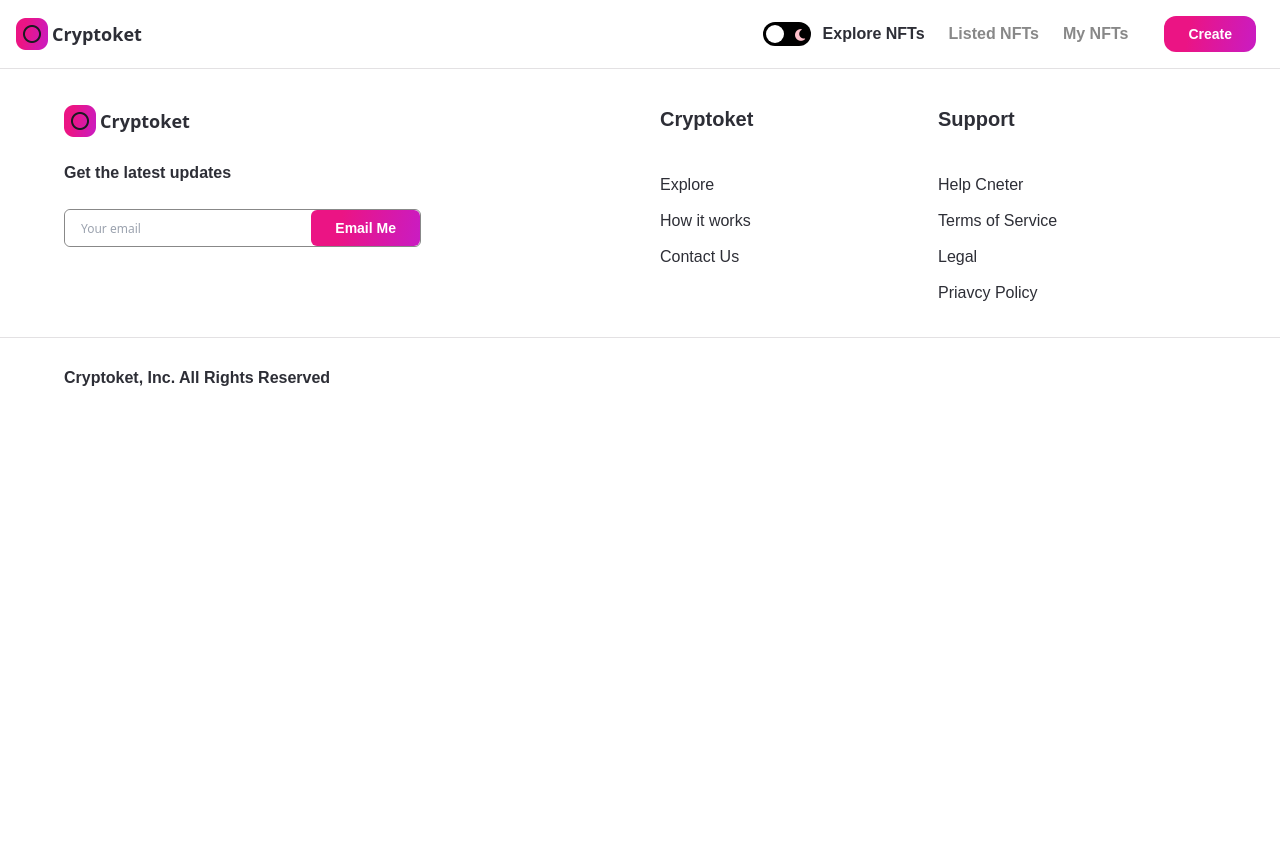
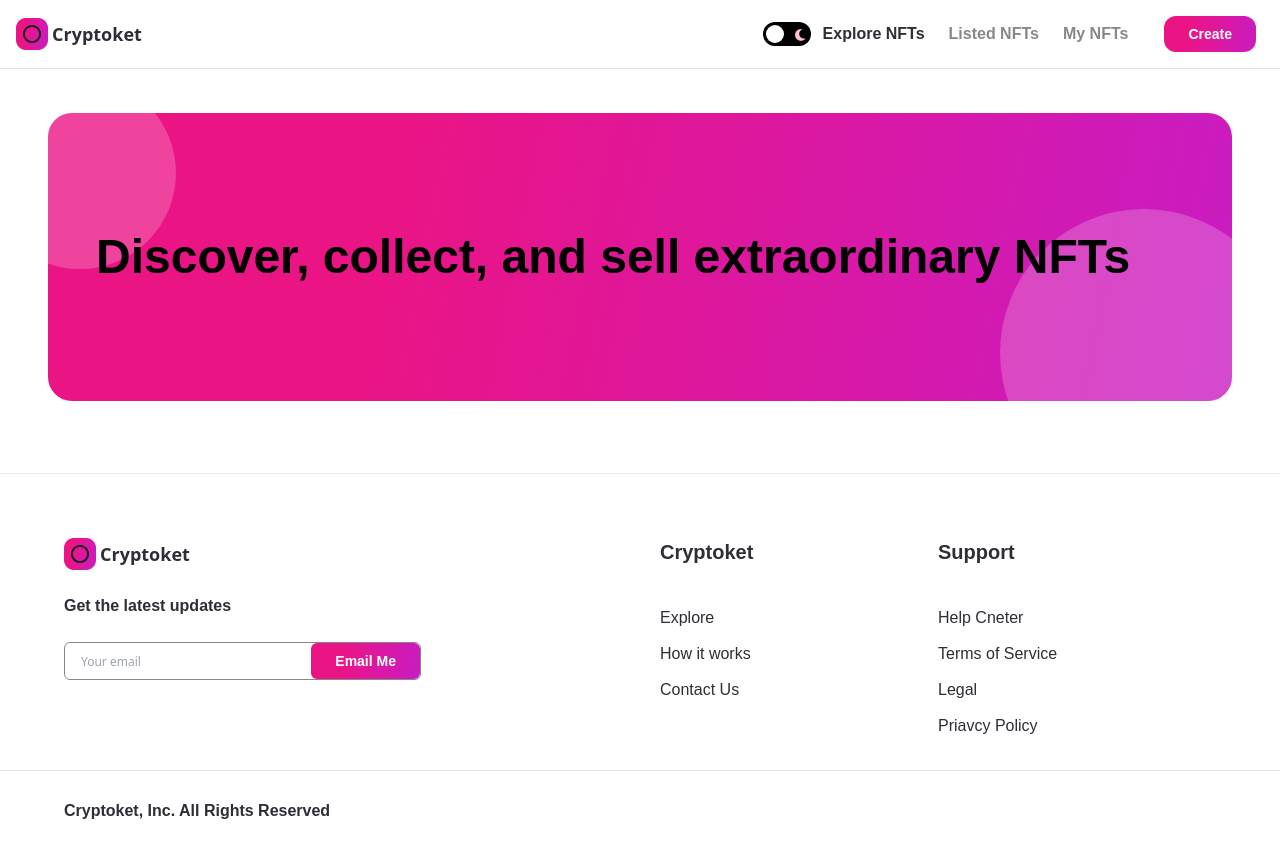
Before and after one commit to abdullahalrakib727/nft-market, a Next.js app: page / in a window 1280 px wide. Shown: the top 858 px of the page. Before the commit the page ends 800 px from the top, so only its background shows below. Built offline with nearby package versions, Linux system fonts and the light colour scheme.

Commit message:
change banner completed

```diff
--- /dev/null
+++ b/components/Banner.jsx
@@ -0,0 +1,17 @@
+const Banner = ({ parentStyles, name, childStyles }) => {
+  return (
+    <div
+      className={`relative w-full flex items-center z-0 overflow-hidden nft-gradient ${parentStyles}`}
+    >
+      <p
+        className={`font-bold text-5xl font-poppins leading-70 ${childStyles}`}
+      >
+        {name}
+      </p>
+      <div className="absolute w-48 h-48 sm:w-32 sm:h-32 rounded-full white-bg -top-9 -left-16 -z-5" />
+      <div className="absolute w-72 h-72 sm:w-56 sm:h-56 rounded-full white-bg -bottom-24 -right-14 -z-5" />
+    </div>
+  );
+};
+
+export default Banner;
--- a/components/index.js
+++ b/components/index.js
@@ -1,4 +1,5 @@
 import Navbar from "./Navbar";
 import Footer from "./Footer";
 import Button from "./Button";
-export { Navbar, Footer, Button };
+import Banner from "./Banner";
+export { Navbar, Footer, Button, Banner };
--- a/pages/_app.js
+++ b/pages/_app.js
@@ -9,7 +9,9 @@
     <ThemeProvider attribute="class" defaultTheme="system" enableSystem>
       <div className="dark:bg-nft-dark bg-white min-h-screen">
         <Navbar />
-        <Component {...pageProps} />
+        <div className="pt-65">
+          <Component {...pageProps} />
+        </div>
         <Footer />
       </div>
       <Script
--- a/pages/index.js
+++ b/pages/index.js
@@ -1,9 +1,15 @@
-import React from "react";
+import { Banner } from "@/components";
 
 const Home = () => {
   return (
-    <main>
-      <h1 className="text-4xl font-bold underline">Hello s world</h1>
+    <main className="flex justify-center sm:px-4 p-12">
+      <div className="w-full minmd:w-4/5">
+        <Banner
+          name="Discover, collect, and sell extraordinary NFTs"
+          childStyles="md:text-4xl sm:text-2xl xs:text-xl text-left"
+          parentStyles="justify-start mb-6 h-72 sm:h-60 p-12 xs:p-4 xs:h-44 rounded-3xl"
+        />
+      </div>
     </main>
   );
 };
```
